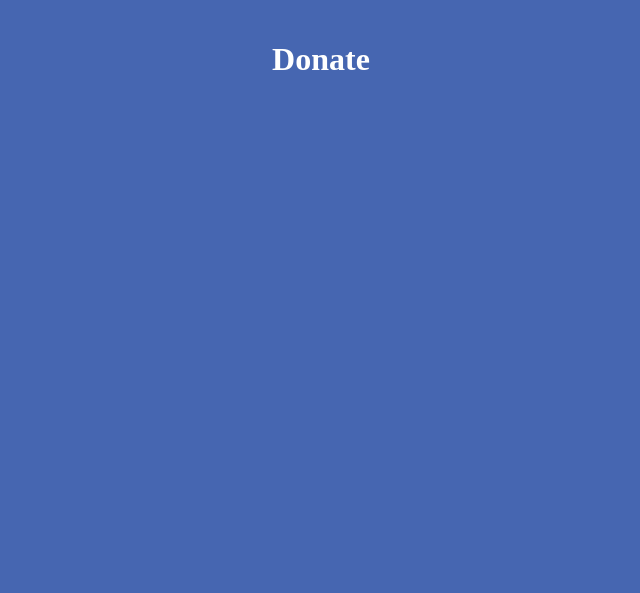
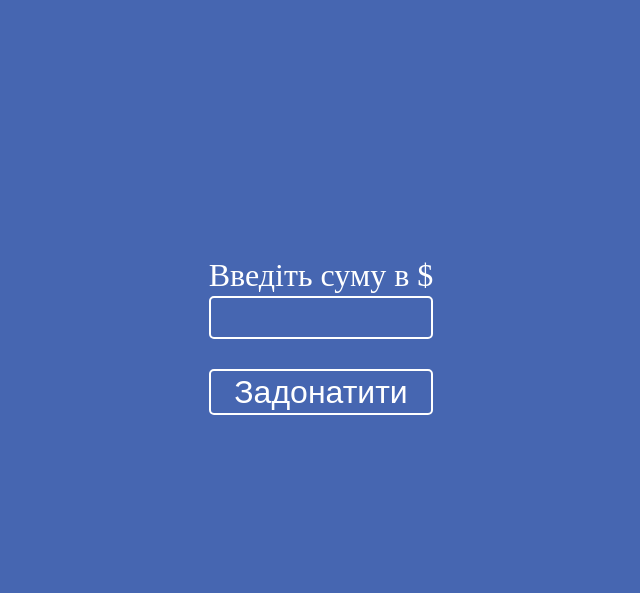
Before and after one commit to Kostya20079/simple-donate-system, a website built with webpack: page src/index.html in a window 1280 px wide. Shown: the whole page, without its empty margins (319-959 px from the left). Built offline with nearby package versions, Linux system fonts and the light colour scheme.

Commit message:
created donate-form class and integrated it into project

```diff
--- a/src/index.html
+++ b/src/index.html
@@ -6,6 +6,6 @@
   <title>Donate</title>
 </head>
 <body>
-  <h1>Donate</h1>
+
 </body>
 </html>
--- a/src/index.js
+++ b/src/index.js
@@ -1,2 +1,5 @@
+import App from './modules/app'
 import './style/index.css'
-console.log(1);
+
+const app = new App()
+app.run()
--- /dev/null
+++ b/src/modules/app.js
@@ -0,0 +1,13 @@
+import { DonateForm } from './donate-form'
+
+export default class App {
+  #donateForm
+
+  constructor() {
+    this.#donateForm = new DonateForm()
+  }
+  run() {
+    const donateFormHTML = document.body.append(this.#donateForm.render())
+    return donateFormHTML
+  }
+}
--- /dev/null
+++ b/src/modules/donate-form.js
@@ -0,0 +1,66 @@
+export class DonateForm {
+  #minDonate
+  #maxDonate
+  #donateForm
+  #totalAmount
+
+  static defaultDonateText = {
+    LabelText: 'Введіть суму в $',
+    DonateButtonText: 'Задонатити',
+  }
+
+  static defaultDonateValues = {
+    min: 1,
+    max: 100,
+  }
+
+  constructor(minValue, maxValue) {
+    this.#minDonate = minValue || DonateForm.defaultDonateValues.min
+    this.#maxDonate = maxValue || DonateForm.defaultDonateValues.max
+  }
+
+  #renderAmountInput() {
+    const amountInputLabel = document.createElement('label')
+    amountInputLabel.className = 'donate-form__input-label'
+    amountInputLabel.innerText = DonateForm.defaultDonateText.LabelText
+
+    const amountInput = document.createElement('input')
+    amountInput.className = 'donate-form__donate-input'
+    amountInput.name = 'amount'
+    amountInput.type = 'number'
+    amountInput.max = this.#maxDonate
+    amountInput.min = this.#minDonate
+    amountInput.required = 'required'
+
+    amountInputLabel.append(amountInput)
+    return amountInputLabel
+  }
+
+  #renderDonateButton() {
+    const button = document.createElement('button')
+    button.className = 'donate-form__submit-button'
+    button.type = 'submit'
+    button.innerText = DonateForm.defaultDonateText.DonateButtonText
+
+    return button
+  }
+
+
+  render() {
+    this.#donateForm = document.createElement('form')
+    this.#donateForm.className = 'donate-form'
+    this.#totalAmount = document.createElement('h1')
+    this.#totalAmount.id = 'total-amount'
+
+    const donateInput = this.#renderAmountInput()
+    const donateButton = this.#renderDonateButton()
+
+    this.#donateForm.append(
+      this.#totalAmount,
+      donateInput,
+      donateButton
+    )
+
+    return this.#donateForm
+  }
+}
--- a/webpack.config.js
+++ b/webpack.config.js
@@ -1,19 +1,26 @@
 const path = require('path')
 const HtmlWebpackPlugin = require('html-webpack-plugin')
+const { CleanWebpackPlugin } = require('clean-webpack-plugin')
 
 module.exports = {
   mode: 'development',
-
   entry: './src/index.js',
   output: {
     path: path.resolve(__dirname, 'dist'),
     filename: '[name].js'
   },
+  devServer: {
+    static: './dist'
+  },
   plugins: [
     new HtmlWebpackPlugin({
       template: './src/index.html'
     }),
+    new CleanWebpackPlugin()
   ],
+  optimization: {
+    runtimeChunk: 'single',
+  },
   module: {
     rules: [
       {
```
Also changed, not shown: package.json (+5 -2 lines), 2 other files.
